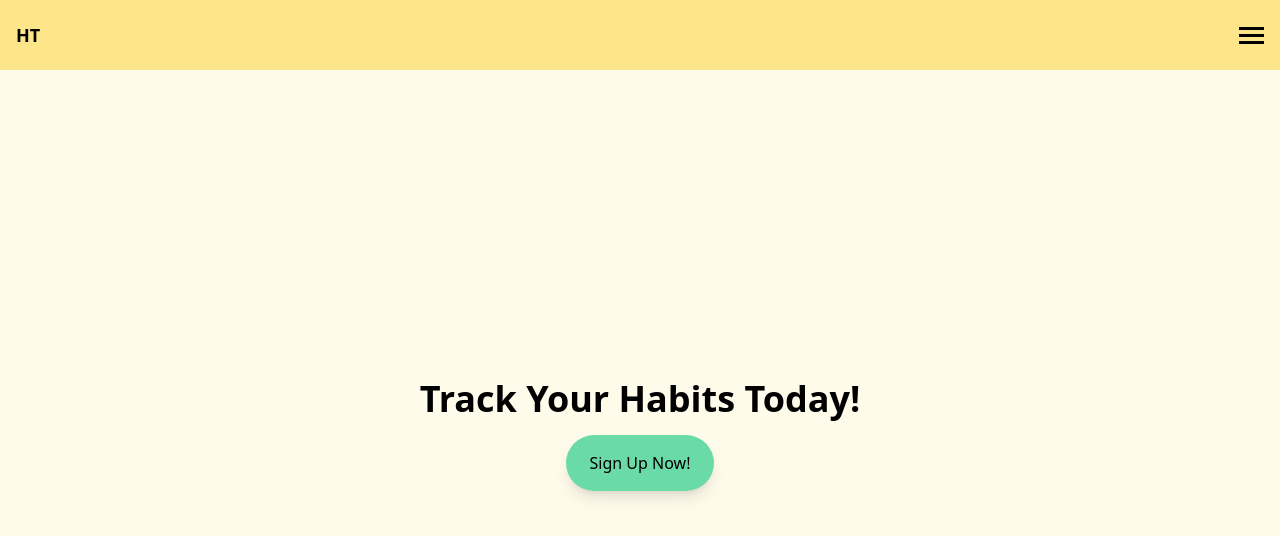
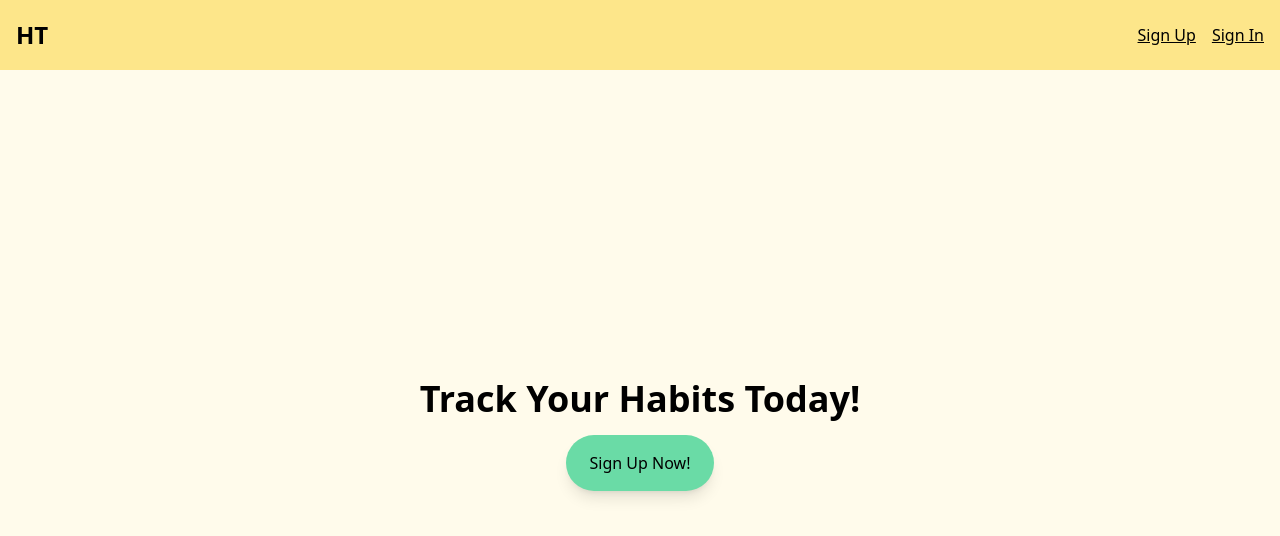
Before and after one commit to SWELLZ/habit-tracker, a React (Create React App) app: page / in a window 1280 px wide. Shown: the top 536 px of the page. Built offline with nearby package versions, Linux system fonts and the light colour scheme.

Commit message:
add toggleable nav bar

```diff
--- /dev/null
+++ b/src/components/universalComponents/Nav.css
@@ -0,0 +1,29 @@
+.toggled .burger-1 {
+  transform: rotate(45deg) translate(2px, 12px);
+}
+.toggled .burger-2 {
+  transform: translateX(100%);
+  opacity: 0;
+}
+.toggled .burger-3 {
+  transform: rotate(-45deg) translate(0px, -10px);
+}
+
+@media screen and (max-width: 640px) {
+    .nav-slider {
+        width: 50vw;
+        height: 100vh;
+        position: fixed;
+        top: 0;
+        right: -100%;
+        flex-direction: column;
+        justify-content: space-evenly;
+        align-items: center;
+        background-color: rgb(253 230 138 / var(--tw-bg-opacity));
+        transition: all 0.5s ease;
+    }
+    .nav-toggled {
+        transition: all 0.5s ease;
+        transform: translateX(-100vw);
+    }
+}
--- a/src/components/universalComponents/Nav.jsx
+++ b/src/components/universalComponents/Nav.jsx
@@ -2,42 +2,31 @@ import React, { useState } from "react";
 import { Link } from "react-router-dom";
 import { SignIn } from "../userComponents/SignIn";
 import { SignUp } from "../userComponents/SignUp";
+import "./Nav.css";
 
 export function Nav() {
-  const [dropdown, setDropdown] = useState(false);
-  const [dropdownToggled, setDropdownToggled] = useState(
-    "w-screen h-screen absolute left-full top-0 bg-amber-200 flex flex-col justify-evenly items-center"
-  );
+  const [isToggled, setIsToggled] = useState(false);
 
-  const toggleVisible = () => {
-    setDropdownToggled(
-      dropdown
-        ? "w-screen h-screen left-full absolute top-0 bg-amber-200 flex flex-col justify-evenly items-center z-50 animate-left" //HIDDEN
-        : "w-screen h-screen absolute left-0 top-0 bg-amber-200 flex flex-col justify-evenly items-center z-50 animate-left" //SHOWING
-    );
-    setDropdown(!dropdown);
+  const toggleSlider = () => {
+    setIsToggled(!isToggled);
   };
 
   return (
-    <nav
-      className={`flex justify-between absolute top-0 w-full items-center h-[70px] bg-amber-200 overflow-hidden ${
-        dropdown ? "overflow-visible" : ""
-      }`}
-    >
+    <nav className="flex justify-between absolute top-0 w-full items-center h-[70px] bg-amber-200 overflow-hidden z-50">
       <div className="ml-4">
-        <Link to="/" className="text-lg font-bold">
+        <Link to="/" className="text-2xl font-bold">
           HT
         </Link>
       </div>
-      <div className="mr-4 flex gap-4">
-        <div className={dropdownToggled}>
+      <div className="mr-4 flex gap-4 items-center">
+        <div className={`flex gap-4 ${isToggled ? 'nav-toggled' : ''} nav-slider`}>
           <Link
             className="underline hover:no-underline"
             to="/sign-up"
             element={<SignUp />}
           >
             Sign Up
-          </Link>{" "}
+          </Link>
           <Link
             className="underline hover:no-underline"
             to="/sign-in"
@@ -47,23 +36,15 @@ export function Nav() {
           </Link>
         </div>
         <button
-          className="flex flex-col justify-center items-center gap-1"
-          onClick={toggleVisible}
+          onClick={toggleSlider}
+          className={`flex flex-col gap-1 justify-between h-[20px] transition-all sm:hidden ${
+            isToggled ? "toggled" : ""
+          }`}
         >
-          <div className="w-[25px] h-[3px] bg-black"></div>
-          <div className="w-[25px] h-[3px] bg-black"></div>
-          <div className="w-[25px] h-[3px] bg-black"></div>
+          <div className="w-[25px] bg-black h-[3px] burger-1 transition-all"></div>
+          <div className="w-[25px] bg-black h-[3px] burger-2 transition-all"></div>
+          <div className="w-[25px] bg-black h-[3px] burger-3 transition-all"></div>
         </button>
-        {dropdown && (
-          <button
-            className="flex flex-col justify-center items-center gap-1 absolute z-50"
-            onClick={toggleVisible}
-          >
-            <div className="w-[25px] h-[3px] bg-black"></div>
-            <div className="w-[25px] h-[3px] bg-black"></div>
-            <div className="w-[25px] h-[3px] bg-black"></div>
-          </button>
-        )}
       </div>
     </nav>
   );
```
